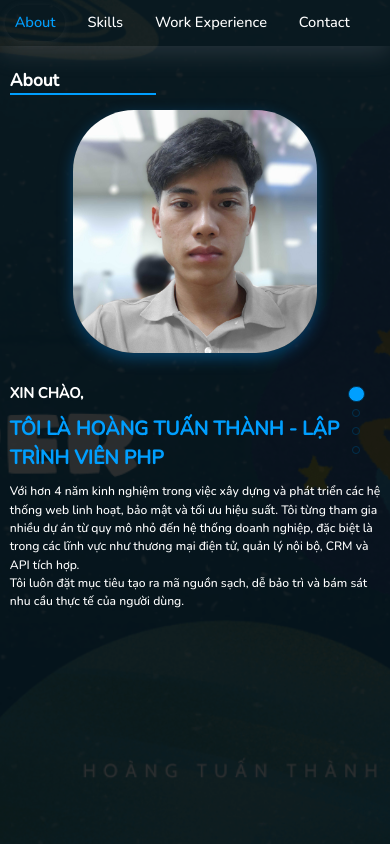
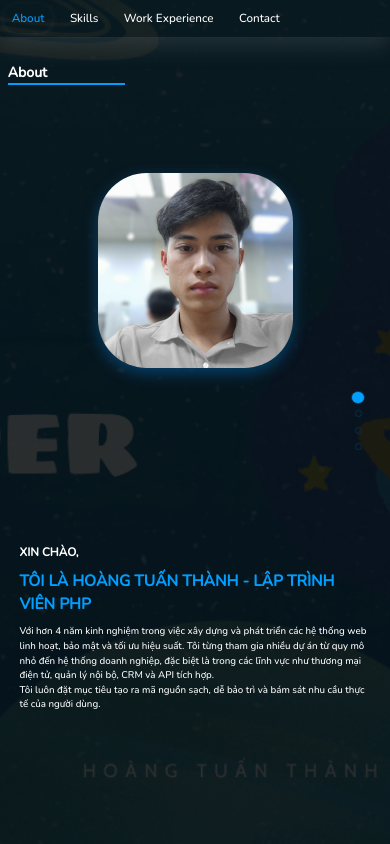
Before and after one commit to thanhmud/Portfolio, a plain HTML site: page index.html in a window 390 px wide. Drawn offline with nearby package versions, Linux system fonts and the light colour scheme.

Commit message:
update responsive

```diff
--- a/assets/css/index.css
+++ b/assets/css/index.css
@@ -66,6 +66,9 @@
 .section-skills .list {
 	width: 70rem;
 	margin: 0 auto;
+}
+.section-skills .list .flex {
+	padding-bottom: 1rem;
 }
 .section-skills .list label {
 	font-size: var(--font-h5);
@@ -161,15 +164,22 @@
 .section-contact .list a:hover i, .section-contact .list a:hover span {
 	color: var(--color-primary);
 }
+.section-skills .list, .section-about .row, .section-projects .list, .section-contact .list {
+	height: 82vh;
+}
 
 /* Responsive */
+@media screen and (max-width: 1200px) {
+	#menu {
+		width: 100%;
+	}
+}
+
 @media screen and (min-width: 769px) {
-	/*.section-about .container .row {
-		height: 50rem;
-	}*/
+
 }
+
 @media screen and (max-width: 768px) {
-
 	/* menu */
 	#menu {
 		display: inherit;
@@ -205,7 +215,7 @@
 
 	/* Project */
 	.section-projects .list .child-list:first-child {
-	    margin-right: 0rem;
+	    margin-right: 1rem;
 	}
 	.section-projects .list {
 		display: inline-block;
--- a/assets/css/style.css
+++ b/assets/css/style.css
@@ -305,6 +305,18 @@ h2 {
 	}
 }
 
+@media (max-width: 1599px) {
+	html {
+	    font-size: 14px;
+	}
+}
+
+@media (max-width: 1299px) {
+	html {
+	    font-size: 12px;
+	}
+}
+
 /* Responsive Adjustments */
 @media (max-width: 768px) {
 	:root {
@@ -321,8 +333,8 @@ h2 {
 	    padding: 5rem 1rem 0;
 	}
 }
-@media (max-width: 540px) {
+@media (max-width: 600px) {
   	html {
-    	font-size: 2.5vw;
+    	font-size: 2vw;
   	}
 }
--- a/assets/js/script.js
+++ b/assets/js/script.js
@@ -1,7 +1,4 @@
  $(document).ready(function() {
-    /*
-    * Plugin intialization
-    */
     $('#pagepiling').pagepiling({
         menu: '#menu',
         anchors: ['page1', 'page2', 'page3', 'page4'],
@@ -30,8 +27,9 @@
             var $currentSection = $('.section').eq(index - 1);
             $currentSection.find('[data-aos]').each(function(){
               // Reset trạng thái
-              $(this).removeClass('aos-animate'); // xóa class đã chạy
-              void this.offsetWidth; // trigger reflow
+              $(this).removeClass('aos-animate');
+              // trigger reflow
+              void this.offsetWidth;
             });
 
             // Gọi lại refresh để AOS kiểm tra lại
@@ -42,20 +40,9 @@
     function animateTyping(heading) {
       const textLength = heading.textContent.length;
       heading.style.animation = 'none';
-      heading.offsetHeight; // trigger reflow
+      // trigger reflow
+      heading.offsetHeight;
       heading.style.animation = `title-line 1s steps(${textLength}, end) forwards, title-border 1s step-end `;
     }
 
-    /*
-    * Internal use of the demo website
-    */
-    // $('#showExamples').click(function(e){
-    //     e.stopPropagation();
-    //     e.preventDefault();
-    //     $('#examplesList').toggle();
-    // });
-
-    // $('html').click(function(){
-    //     $('#examplesList').hide();
-    // });
 });
--- a/index.html
+++ b/index.html
@@ -29,9 +29,7 @@
         <!-- Section -->
         <div class="section section-about" id="section1">
             <div class="container">
-                <h2>
-                    About
-                </h2><br>
+                <h2>About</h2><br>
                 <div class="row justify-content-center align-items-center">
                    <div class="avatar" data-aos="fade-left">
                         <div class="border">
@@ -44,6 +42,7 @@
                         <p class="subtitle"> Với hơn 4 năm kinh nghiệm trong việc xây dựng và phát triển các hệ thống web linh hoạt, bảo mật và tối ưu hiệu suất. Tôi từng tham gia nhiều dự án từ quy mô nhỏ đến hệ thống doanh nghiệp, đặc biệt là trong các lĩnh vực như thương mại điện tử, quản lý nội bộ, CRM và API tích hợp. <br>
                         Tôi luôn đặt mục tiêu tạo ra mã nguồn sạch, dễ bảo trì và bám sát nhu cầu thực tế của người dùng.</p>
                     </div>
+
                 </div>
             </div>
         </div>
@@ -51,10 +50,9 @@
         <!-- Section -->
         <div class="section section-skills" id="section2">
             <div class="container">
-                <h2>
-                    Skills
-                </h2><br>
-                <div class="list" data-aos="fade-right">
+                <h2>Skills</h2><br>
+                <div class="list flex justify-content-center align-items-center" data-aos="fade-right">
+                    <div>
                         <div class="flex align-items-center">
                             <label for="">Ngôn ngữ: </label>
                             <div class="language">
@@ -93,7 +91,6 @@
                                 <img src="assets/images/skills/trello.png" title="Trello" alt="trello skill">
                             </div>
                         </div>
-
                         <div class="flex align-items-center">
                             <label for="">Công nghệ & Giao tiếp dữ liệu: </label>
                             <div class="techlonogy">
@@ -122,14 +119,14 @@
                     </div>
                 </div>
             </div>
+        </div>
 
         <!-- Section -->
         <div class="section section-projects" id="section3">
             <div class="container">
-                <h2>
-                    Work Experience & Project
-                </h2><br>
-                <div class="list flex justify-content-center">
+                <h2>Work Experience & Project</h2><br>
+                <div class="list flex justify-content-center align-items-center" >
+                    <div class="flex">
                         <div class="child-list">
                             <div class="child child-1" data-aos="fade-down">
                                 <p class="date">08/2024 - Hiện tại</p>
@@ -189,16 +186,17 @@
                             </div>
                         </div>
                     </div>
+
+                </div>
             </div>
         </div>
 
         <!-- Section -->
         <div class="section section-contact" id="section4">
             <div class="container">
-                <h2>
-                    Contact
-                </h2><br>
-                <div class="list">
+                <h2>Contact</h2><br>
+                <div class="list flex justify-content-center align-items-center">
+                    <div>
                         <a href="mailto:thanhmud1906@gmail.com" title="Email" data-aos="fade-right">
                             <i class="fa-solid fa-envelope" ></i><br>
                             <span>thanhmud1906@gmail.com</span>
@@ -215,6 +213,8 @@
                             <i class="fa-solid fa-z"></i><br>
                             <span>0967 461 697</span>
                         </a>
+                    </div>
+
                 </div>
             </div>
         </div>
```
Lines whose indentation alone changed are shown as unchanged.
